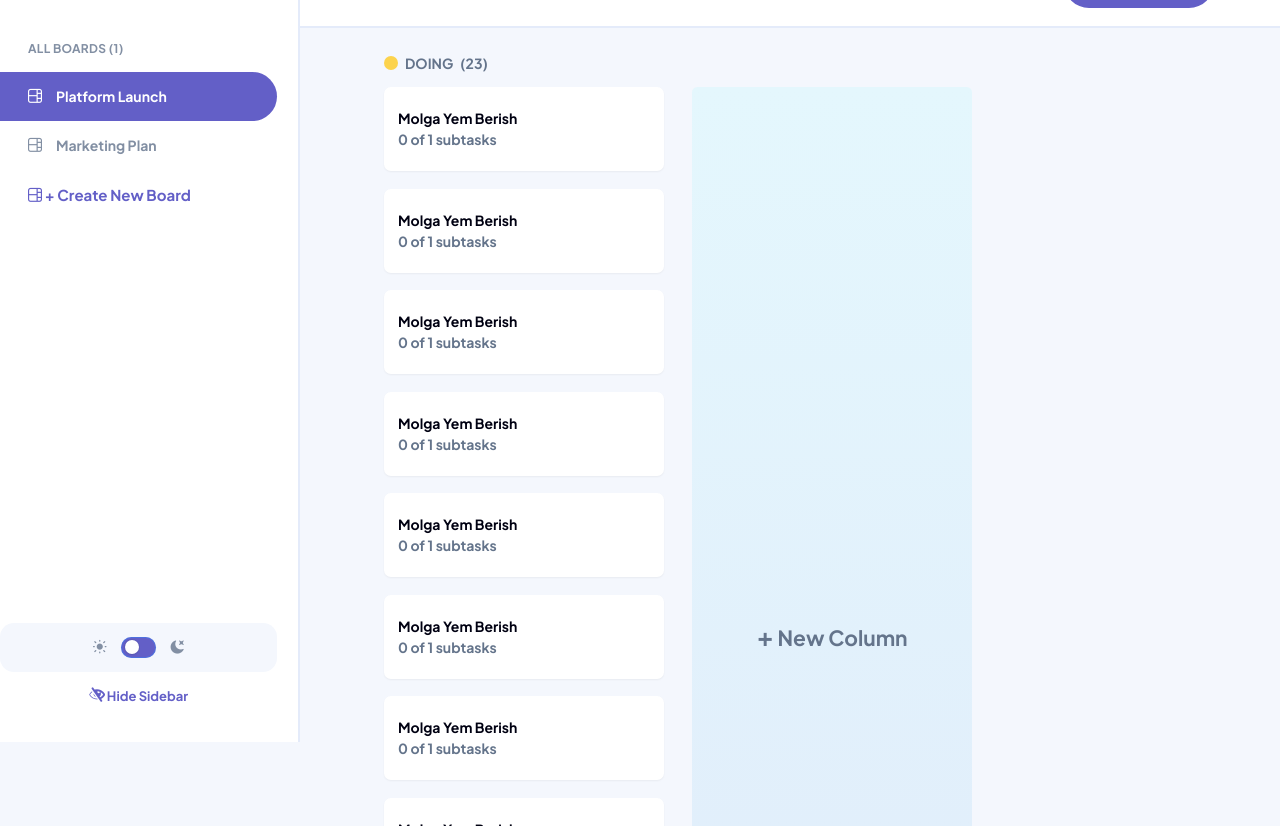
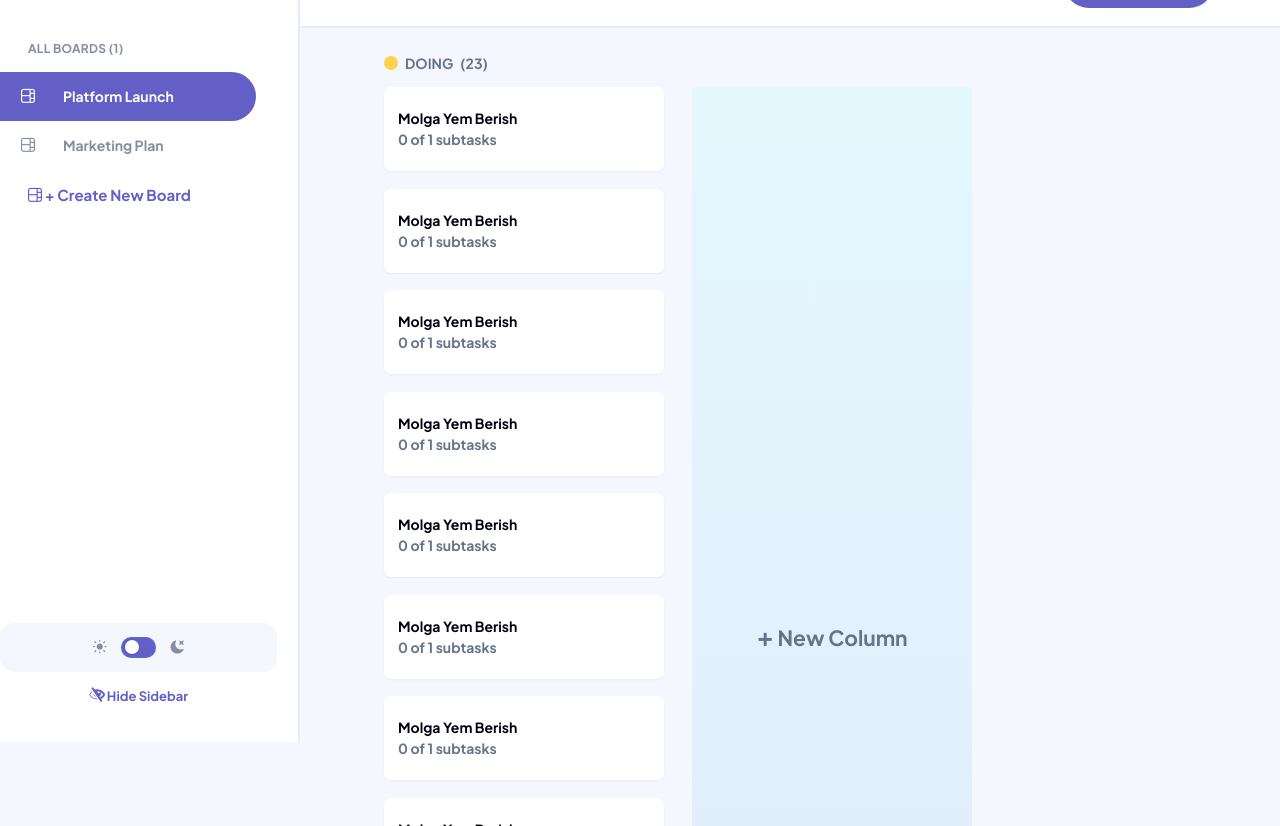
Before and after one commit to zawkindev/kanban, a website: page index.html in a window 1280 px wide. Both pictures are taken after a click on the item "Platform Launch". Shown: the part 60-886 px from the top of the page. Drawn offline with Linux system fonts and the light colour scheme; files whose address does not match are found by name.

Commit message:
feat: make boar item changeable

```diff
--- a/components/layout/layout.js
+++ b/components/layout/layout.js
@@ -30,12 +30,12 @@ if (columns.length === 0) {
 } else {
     const data = fetchData()
     const cards = data.cards
-    cards.forEach(card=>{
+    cards.forEach(card => {
         console.log(card)
-        column.appendChild(createCardElement(card.name,0, card.subtasks.length))
+        column.appendChild(createCardElement(card.name, 0, card.subtasks.length))
     })
     const newColumn = document.querySelector('#newColumn')
-    newColumn.style.height = `${findColumnWithLargestHeight().scrollHeight-34}px`
+    newColumn.style.height = `${findColumnWithLargestHeight().scrollHeight - 34}px`
     console.log(findColumnWithLargestHeight().childNodes.length)
 
 
@@ -71,7 +71,6 @@ document.addEventListener("mousemove", (e) => {
         playGround.scrollTop = scrollTop - deltaY;
     }
 });
-
 
 
 function findColumnWithLargestHeight() {
@@ -116,3 +115,14 @@ function calculateSumOfCardHeights(column) {
     // Return the sum of heights
     return sumOfHeights;
 }
+
+const boardLinks = document.querySelectorAll(".board__link")
+const boardItems =document.querySelectorAll(".board__item")
+boardItems.forEach(boardItem => {
+    boardItem.addEventListener('click', (e) => {
+        boardLinks.forEach(board => {
+            board.classList.remove('active')
+        })
+        console.log(boardItem.querySelector('button').classList.add('active'))
+    })
+})
--- a/index.html
+++ b/index.html
@@ -118,23 +118,24 @@
                 <!-- BOARDS CREATED -->
                 <ul class="board-list w-full mr-6 md:flex md:flex-col">
                     <li
-                            class="board__item active min-w-[240px] flex items-start cursor-pointer transition duration-200 ease-in-out focus:outline-none hover:opacity-80 text-[#828FA3] text-[15px]"
+                            class="board__item active min-w-[240px] flex items-start cursor-pointer transition duration-400 ease-in-out focus:outline-none hover:opacity-80 text-[#828FA3] text-[15px]"
                     >
-                        <a
-                                class="board__link active flex items-center py-4 px-8"
+                        <button
+                                class="btn active board__link w-full flex items-center gap-4 text-[#828fa3] rounded-r-full text-left font-plus-jakarta-sans font-bold cursor-pointer transition duration-200 ease-in-out text-[15px] focus:outline-none hover:bg-btn-hover-color hover:text-primary-color md:mr-6 p-[10px] md:py-4 px-6"
                                 href="#"
+                                itemid="1"
                         >
                             <i class="icon-layout block mr-4"></i>
                             <span class="block pr-15">Platform Launch</span>
-                        </a>
+                        </button>
                     </li>
                     <li
-                            class="board__item active flex items-center cursor-pointer text-[#828FA3] text-[15px] duration-200 ease-in-out focus:outline-none hover:opacity-80 py-4 px-8"
+                            class="board__item active min-w-[240px] flex items-start cursor-pointer transition duration-200 ease-in-out focus:outline-none hover:opacity-80 text-[#828FA3] text-[15px]"
                     >
-                        <a class="board__link flex items-center" href="#">
+                        <button class="btn board__link w-full flex items-center gap-4 text-[#828fa3] rounded-r-full text-left font-plus-jakarta-sans font-bold cursor-pointer transition duration-200 ease-in-out text-[15px] focus:outline-none hover:bg-btn-hover-color hover:text-primary-color md:mr-6 p-[10px] md:py-4 px-6" href="#">
                             <i class="icon-layout block pr-4"></i>
                             <span class="block">Marketing Plan</span>
-                        </a>
+                        </button>
                     </li>
                 </ul>
                 <!-- ADD NEW BOARD -->
@@ -182,7 +183,7 @@
                         class="icon-eye btn rounded-r-full text-[16px] text-[#fff] hover:bg-primary-light-color cursor-pointer px-6 py-5 bg-[#635FC7] transition duration-200 ease-in-out focus:outline-none"
                 ></i>
             </div>
-            <div class="column relative h-full text-color flex flex-col w-280 gap-5">
+            <div class="column relative h-fit text-color flex flex-col w-280 gap-5">
                 <div class="status flex flex-row w-full bg-page-color items-center font-bold font-mono  text-slate-500 text-xs uppercase gap-2">
                     <div class="status__color h-4 w-4 gap-2 rounded-full bg-amber-300">
                     </div>
@@ -191,11 +192,12 @@
                 </div>
 
             </div>
-           <div
+            <div
+                    class="w-280 h-fit mt-9 flex rounded-md bg-gradient-primary items-center content-center overflow-visible p-5 mb-96"
                     id="newColumn"
-                    class="w-280 h-fit mt-9 flex rounded-md bg-gradient-primary items-center content-center overflow-visible p-5 mb-96"
             >
-               <span class="text-color text-center text-slate-500 capitalize text-2xl"><span class="text-3xl text-center">+</span> New Column</span>
+                <span class="text-color text-center text-slate-500 capitalize text-2xl"><span
+                        class="text-3xl text-center">+</span> New Column</span>
             </div>
         </section>
     </main>
```
Also changed, not shown: assets/css/output.css.
